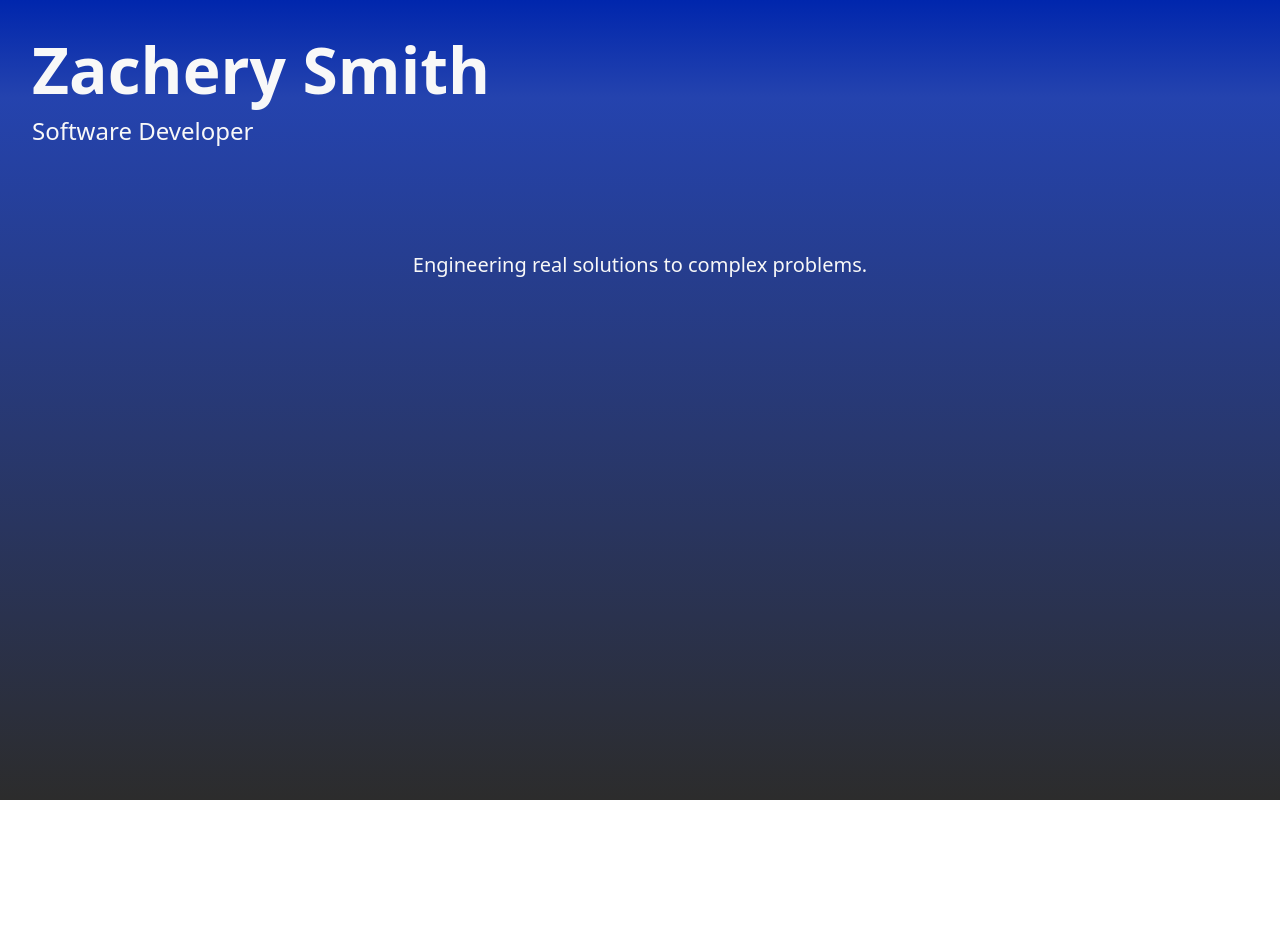
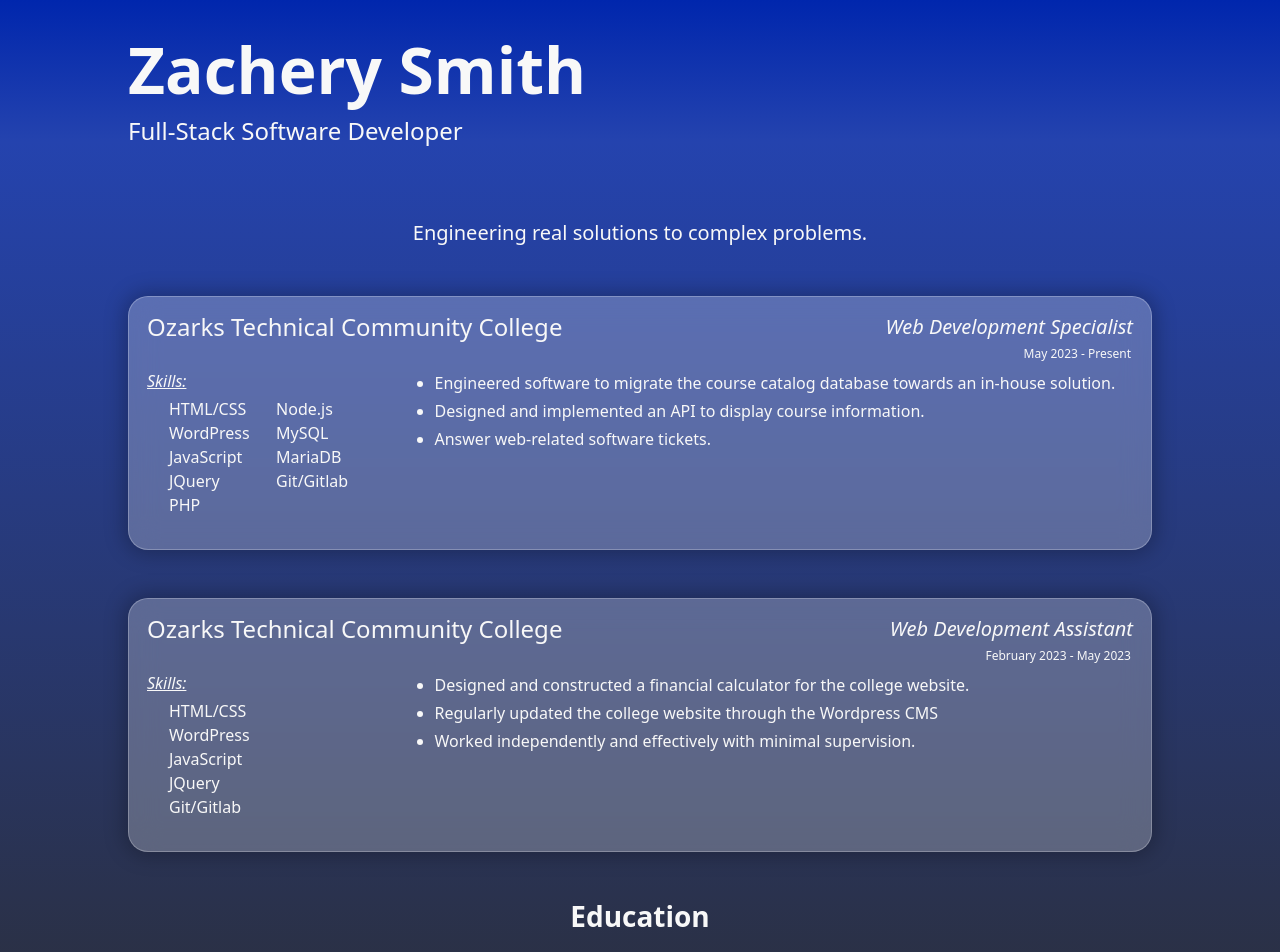
Before and after one commit to Xacheri/xacheri-dev, a Vue app in the folder xacheri-dev/: page / in a window 1280 px wide. Shown: the top 952 px of the page. Before the commit the page ends 800 px from the top, so only its background shows below. Built offline with nearby package versions, Linux system fonts and the light colour scheme.

Commit message:
job and education history added

```diff
--- /dev/null
+++ b/xacheri-dev/src/components/EducationEntry.vue
@@ -0,0 +1,32 @@
+<script setup>
+</script>
+
+<template>
+    <div class="mt-3">
+        <h4 class="fw-bolder">{{ eduItem.school }}</h4>
+        <h5 class="fw-lighter">{{ eduItem.degree }}</h5>
+        <p class="fw-lighter">({{ eduItem.dates }})</p>
+    </div>
+</template>
+
+<script>
+    export default {
+        data() {
+            return {
+
+            }
+        },
+        props: ["eduItem"]
+    }
+</script>
+
+<style>
+    h4, h5, p{
+        color: var(--soft-white);
+        margin: 2px;
+    }
+
+    p {
+        font-style: italic;
+    }
+</style>
--- /dev/null
+++ b/xacheri-dev/src/components/EducationHistory.vue
@@ -0,0 +1,54 @@
+<script setup>
+    import EducationEntry from './EducationEntry.vue';
+</script>
+
+<template>
+    <transition name="educationFadeIn" appear>
+        <div class="mt-5">
+            <h3 class="fw-bold text-center mb-2">Education</h3>
+            <EducationEntry v-for="(eduItem, index) in eduArray" :edu-item="eduItem" :key="index"></EducationEntry>
+        </div>
+    </transition>
+</template>
+
+<script>
+    export default {
+        data() {
+            return {
+                eduArray: [
+                    {
+                        school: "Ozarks Technical Community College",
+                        degree: "A.A.S in Computer Information Science",
+                        dates: "Aug 2022 - May 2024"
+                    },
+                    {
+                        school: "Joplin High School",
+                        degree: "High School Diploma",
+                        dates: "Aug 2018 - May 2021"
+                    },
+                ]
+            }
+        }
+    }
+</script>
+
+<style>
+    h3 {
+        color: var(--soft-white);
+        font-size: 1.75rem;
+    }
+
+    /* educationFadeIn animation */
+        .educationFadeIn-enter-active {
+            transition: all 2s ease-in-out 1.5s;
+        }
+
+        .educationFadeIn-enter-from {
+            transform: translateY(100%);
+            opacity: 0;
+        }
+        .educationFadeIn-enter-to {
+            transform: translateY(0%);
+            opacity: 1;
+        }
+</style>
--- /dev/null
+++ b/xacheri-dev/src/components/JobCard.vue
@@ -0,0 +1,66 @@
+<script setup>
+</script>
+
+<template>
+    <div class="glassCard mt-5">
+        <div class="row">
+            <h4 class="text-start col">{{job.organization}}</h4>
+            <div class="col d-flex flex-column align-items-end" id="titleAndDate">
+                <h5 class="text-end"><em>{{job.position}}</em></h5>
+                <span class="text-end m-1" id="date">{{job.dates}}</span>
+            </div>
+        </div>
+        <div class="row">
+            <div id="skills" class="col">
+                <p class="text-decoration-underline mb-1">Skills:</p>
+                <ul id="skillsList" class="ps-0 ps-md-4 d-flex flex-column flex-wrap">
+                    <li v-for="(skill, index) in job.skills" :key="index">{{ skill }}</li>
+                </ul>
+            </div>
+            <div id="description" class="col-7 col-md-9">
+                <ul id="descriptionList">
+                    <li class="m-1" v-for="(description, index) in job.descriptions" :key="index">{{ description }}</li>
+                </ul>
+            </div>
+        </div>
+    </div>
+</template>
+
+<script>
+    export default {
+        data() {
+            return {
+            }
+        },
+        props: ['job']
+    }
+</script>
+
+<style>
+    h4, h5, p, li{
+        color: var(--soft-white);
+    }
+
+    #skillsList {
+        list-style: none;
+    }
+
+    #date {
+        font-size: 0.75rem;
+    }
+    .glassCard
+    {
+        border-radius: 20px;
+        border: 1px solid rgba(255, 255, 255, .25);
+        background-color: rgba(255, 255, 255, 0.247);
+        box-shadow: 0 0 20px 4px rgba(0, 0, 0, 0.25);
+        backdrop-filter: blur(15px);
+        padding: 1rem;
+    }
+
+    @media screen and (min-width: 768px) {
+        #skillsList {
+            max-height: 130px;
+        }
+    }
+</style>
--- /dev/null
+++ b/xacheri-dev/src/components/JobHistory.vue
@@ -0,0 +1,62 @@
+<script setup>
+    import JobCard from './JobCard.vue';
+</script>
+
+<template>
+        <transition name="jobsFadeIn" appear>
+            <div>
+                <JobCard v-for="(job, index) in this.jobs" :job="job" :key="index"></JobCard>
+            </div>
+        </transition>
+</template>
+
+<script>
+    export default {
+        data() {
+            return {
+                jobs: [
+                    {
+                        organization: "Ozarks Technical Community College",
+                        position: "Web Development Specialist",
+                        dates: "May 2023 - Present",
+                        skills: ["HTML/CSS", "WordPress", "JavaScript", "JQuery", "PHP", "Node.js", "MySQL", "MariaDB", "Git/Gitlab"],
+                        descriptions:
+                        [
+                            "Engineered software to migrate the course catalog database towards an in-house solution.",
+                            "Designed and implemented an API to display course information.",
+                            "Answer web-related software tickets."
+                        ]
+                    },
+                    {
+                        organization: "Ozarks Technical Community College",
+                        position: "Web Development Assistant",
+                        dates: "February 2023 - May 2023",
+                        skills: ["HTML/CSS", "WordPress", "JavaScript", "JQuery", "Git/Gitlab"],
+                        descriptions:
+                        [
+                            "Designed and constructed a financial calculator for the college website.",
+                            "Regularly updated the college website through the Wordpress CMS",
+                            "Worked independently and effectively with minimal supervision."
+                        ]
+                    }
+                ]
+            }
+        }
+    }
+</script>
+
+<style>
+    /* jobsFadeIn animation */
+        .jobsFadeIn-enter-active {
+            transition: all 2s ease-in-out 1s;
+        }
+
+        .jobsFadeIn-enter-from {
+            transform: translateY(100%);
+            opacity: 0;
+        }
+        .jobsFadeIn-enter-to {
+            transform: translateY(0%);
+            opacity: 1;
+        }
+</style>
--- a/xacheri-dev/src/components/NameHeader.vue
+++ b/xacheri-dev/src/components/NameHeader.vue
@@ -1,5 +1,4 @@
 <script setup>
-    import 'bootstrap/dist/css/bootstrap.css';
 </script>
 
 <template>
@@ -7,7 +6,7 @@
         <h1 ref="h1" class="headerText fw-semibold">Zachery Smith</h1>
     </transition>
     <transition name="nameSlideTwo" appear>
-        <h2 ref="h2" class="headerText">Software Developer</h2>
+        <h2 ref="h2" class="headerText">Full-Stack Software Developer</h2>
     </transition>
 </template>
 
--- a/xacheri-dev/src/components/TagLine.vue
+++ b/xacheri-dev/src/components/TagLine.vue
@@ -1,10 +1,9 @@
 <script setup>
-    import 'bootstrap/dist/css/bootstrap.css';
 </script>
 
 <template>
     <transition name="tagLineSlide" appear>
-        <span class="text-center mt-5 pt-5">Engineering real solutions to complex problems.</span>
+        <span class="text-center mt-5 pt-3">Engineering real solutions to complex problems.</span>
     </transition>
 </template>
 
--- a/xacheri-dev/src/views/HomeView.vue
+++ b/xacheri-dev/src/views/HomeView.vue
@@ -1,13 +1,19 @@
 <script setup>
   import NameHeader from '../components/NameHeader.vue';
   import TagLine from '../components/TagLine.vue';
+  import JobHistory from '../components/JobHistory.vue';
+  import EducationHistory from '../components/EducationHistory.vue';
 </script>
 
 <template>
-  <NameHeader></NameHeader>
-  <div class="d-flex justify-content-center">
-    <TagLine></TagLine>
+  <div class="ms-md-5 me-md-5 ps-md-5 pe-md-5">
+    <NameHeader></NameHeader>
+    <div class="d-flex justify-content-center">
+      <TagLine></TagLine>
+    </div>
+    <main class="mt-5">
+      <JobHistory></JobHistory>
+      <EducationHistory></EducationHistory>
+    </main>
   </div>
-  <main>
-  </main>
 </template>
```
